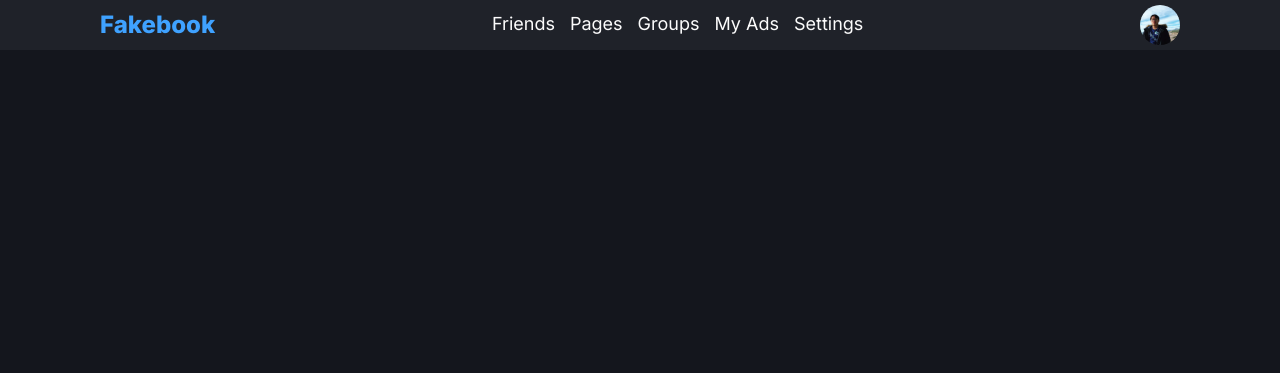
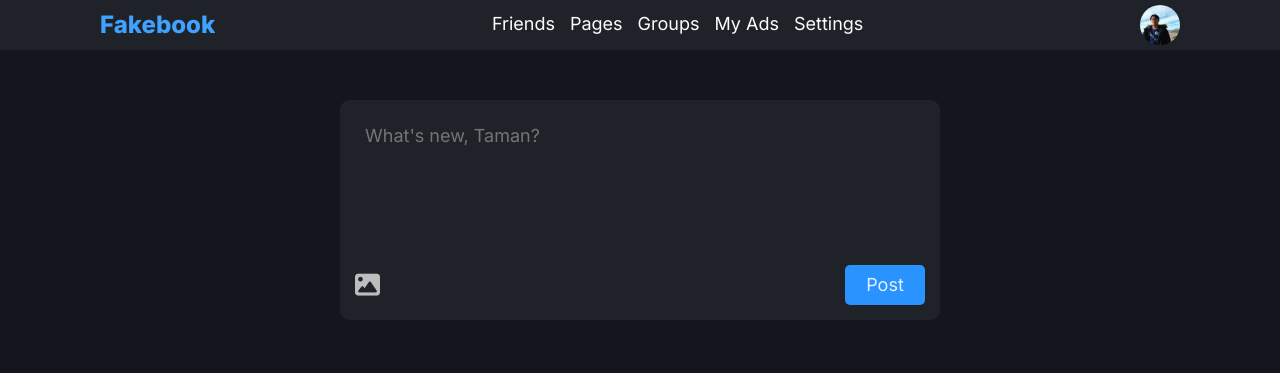
Before and after one commit to tamanchichan/fakebook, a plain HTML site: page index.html in a window 1280 px wide. Drawn offline with Linux system fonts and the light colour scheme.

Commit message:
post-box created

```diff
--- a/assets/script/index.js
+++ b/assets/script/index.js
@@ -1 +1,10 @@
 'use strict';
+
+const inputFile = document.querySelector('input[type=file]');
+const output = document.querySelector('.file-name');
+
+inputFile.addEventListener('change', () => {
+  const file = inputFile.files[0];
+  const fileName = file.name;
+  output.innerText = fileName;
+})
--- a/assets/style/index.css
+++ b/assets/style/index.css
@@ -3,9 +3,14 @@
 :root {
   --body-bg-color: #14161d;
   --header-bg-color: #1f2229;
+  --file-name-color: #bdbdbd;
   --header-menu-color: #fcfcfc;
   --header-menu-color-hover: #52abff;
   --header-title-color: #3fa2ff;
+  --post-box-bg-color: #1f2229;
+  --post-box-button-bg-color: #2993ff;
+  --post-box-button-color: #e2f0ff;
+  --post-box-textarea-color: #97989b;
 }
 
 /* html */
@@ -14,16 +19,42 @@ body {
 }
 
 /* class */
+.button {
+  font-size: 0px;
+}
+
+.center {
+  display: grid;
+  place-content: center;
+}
+
 .container {
   margin-inline: auto;
   width: min(100% - 30px, 1080px);
 }
 
+.file-name {
+  color: var(--file-name-color);
+  font-size: 15px;
+  margin-left: 10px;
+}
+
 .flex {display: flex;}
+
+.input-img {font-size: 0px;}
 
 .header-menu {font-size: 0px;}
 
 .header-title {font-size: 0px;}
+
+.post-box {
+  background-color: var(--post-box-bg-color);
+  border-radius: 10px;
+  font-size: 0px;
+  margin: 50px 0px;
+  padding: 15px;
+  width: 600px;
+}
 
 .user {font-size: 0px;}
 
@@ -67,3 +98,38 @@ header .user img {
   width: 40px;
 }
 /* main */
+main .post-box textarea {
+  background-color: transparent;
+  color: #97989b;
+  font-size: 18px;
+  height: 150px;
+  padding: 10px;
+  resize: none;
+  width: 600px;
+}
+
+main .post-box .flex {
+  height: 40px;
+  justify-content: space-between;
+  line-height: 40px;
+}
+
+main .post-box .flex .input-img input[type=file] {
+  display: none;
+  line-height: 40px;
+}
+
+main .post-box .flex .input-img label i {
+  cursor: pointer;
+  font-size: 25px;
+  line-height: 40px;
+}
+
+main .post-box .flex .button button {
+  background-color: var(--post-box-button-bg-color);
+  border-radius: 5px;
+  color: var(--post-box-button-color);
+  font-size: 18px;
+  line-height: 40px;
+  width: 80px;
+}
--- a/index.html
+++ b/index.html
@@ -37,7 +37,26 @@
         </div>
       </div>
     </header>
-    <main><div class='container'></div></main>
+    <main>
+      <div class='container center'>
+        <div class='post-box'>
+          <!-- try placeholder with js later -->
+          <textarea maxlength='300' placeholder="What's new, Taman?"></textarea>
+          <div class='flex'>
+            <div class='input-img flex'>
+              <input type='file' id='imgFile' accept='image/*'>`
+              <label for='imgFile'>
+                <i class="fa-solid fa-image" style="color: #bdbdbd;"></i>
+              </label>
+              <p class='file-name'></p>
+            </div>
+            <div class='button'>
+              <button type='button'>Post</button>
+            </div>
+          </div>
+        </div>
+      </div>
+    </main>
     <footer><div class='container'></div></footer>
   </body>
 </html>
```
